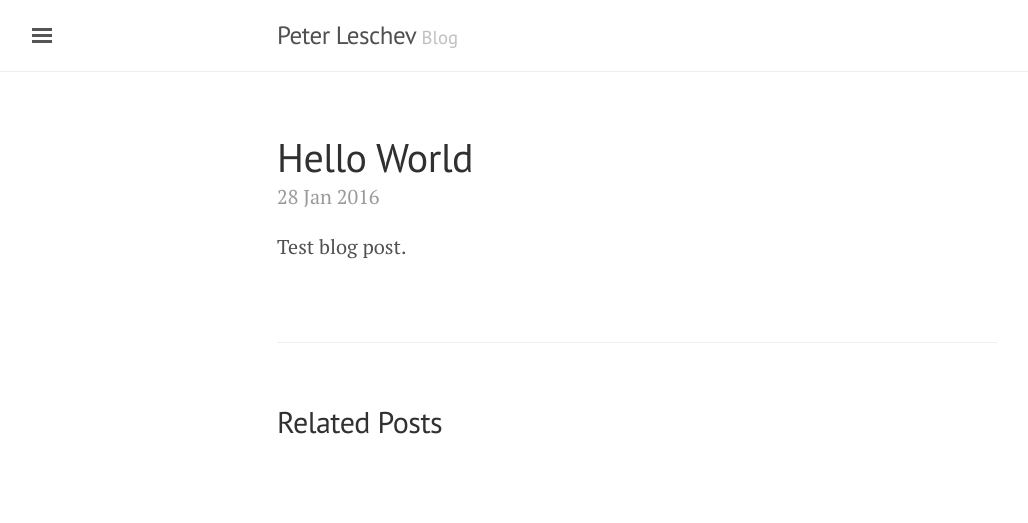
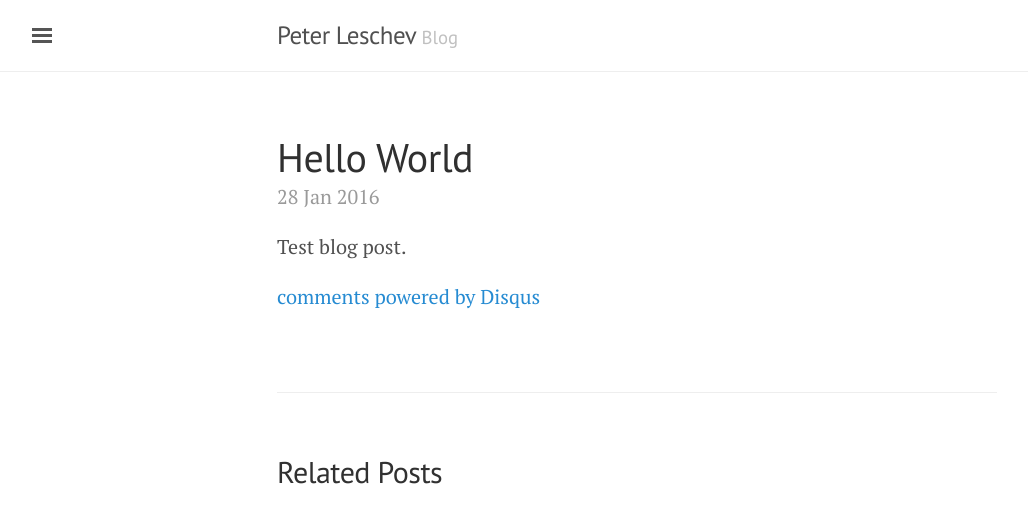
Before and after one commit to pleschev/pleschev.github.io, a Jekyll site: the page built from _posts/2016-01-28-hello-world.md, in a window 1280 px wide. Shown: the top 523 px of the page, without its empty margins (3-1031 px from the left). Built offline with Jekyll 4.4.1, drawn with Linux system fonts in a browser that asks for light colours; comment, search, counter and statistics services are not loaded; part of the change alters nothing that is shown.

Commit message:
First cut of comments, they don't appear on the main page

```diff
--- /dev/null
+++ b/_includes/comments.html
@@ -0,0 +1,18 @@
+{% if page.comments %}
+  <!-- Add Disqus comments. -->
+  <div id="disqus_thread"></div>
+  <script type="text/javascript">
+      /* * * CONFIGURATION VARIABLES: EDIT BEFORE PASTING INTO YOUR WEBPAGE * * */
+      var disqus_shortname = 'peterleschevcom'; // required: replace example with your forum shortname
+    var disqus_identifier = "{{ site.disqusid }}{{ page.url | replace:'index.html','' }}";
+
+      /* * * DON'T EDIT BELOW THIS LINE * * */
+      (function() {
+          var dsq = document.createElement('script'); dsq.type = 'text/javascript'; dsq.async = true;
+          dsq.src = '//' + disqus_shortname + '.disqus.com/embed.js';
+          (document.getElementsByTagName('head')[0] || document.getElementsByTagName('body')[0]).appendChild(dsq);
+      })();
+  </script>
+  <noscript>Please enable JavaScript to view the <a href="http://disqus.com/?ref_noscript">comments powered by Disqus.</a></noscript>
+  <a href="http://disqus.com" class="dsq-brlink">comments powered by <span class="logo-disqus">Disqus</span></a>
+{% endif %}
--- a/_layouts/post.html
+++ b/_layouts/post.html
@@ -6,6 +6,7 @@ layout: default
   <h1 class="post-title">{{ page.title }}</h1>
   <span class="post-date">{{ page.date | date_to_string }}</span>
   {{ content }}
+  {% include comments.html %}
 </div>
 
 <div class="related">
--- a/_posts/2016-01-28-hello-world.md
+++ b/_posts/2016-01-28-hello-world.md
@@ -1,6 +1,7 @@
 ---
 layout: post
 title: Hello World
+comments: true
 ---
 
 Test blog post.
```
